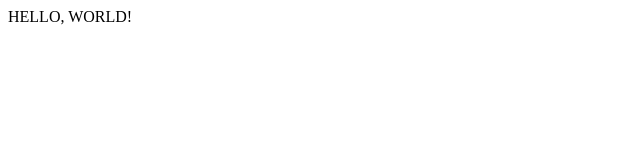
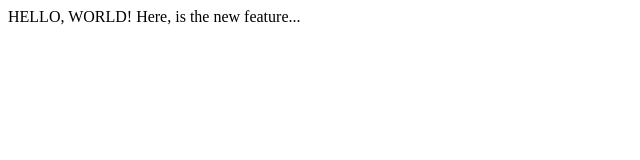
Before and after one commit to SarthakTyagi99/lecture1, a plain HTML site: page index.html in a window 1280 px wide. Shown: the whole page, without its empty margins (0-640 px from the left). Drawn offline with Linux system fonts and the light colour scheme.

Commit message:
Added another line.

```diff
--- a/index.html
+++ b/index.html
@@ -2,5 +2,6 @@
 	<title> TEST </title>
 	<body>
 		HELLO, WORLD!
+		Here, is the new feature...
 	</body>
 </html>
```
